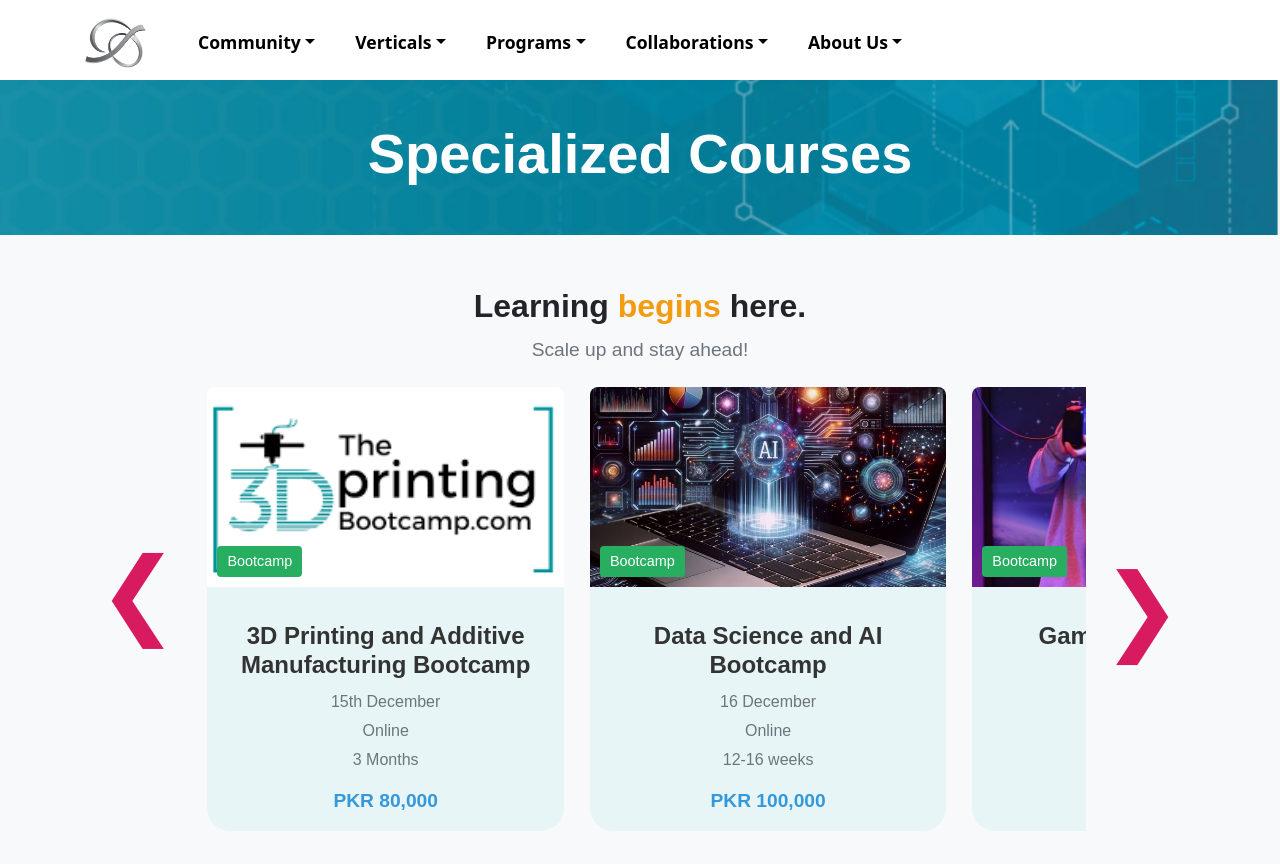
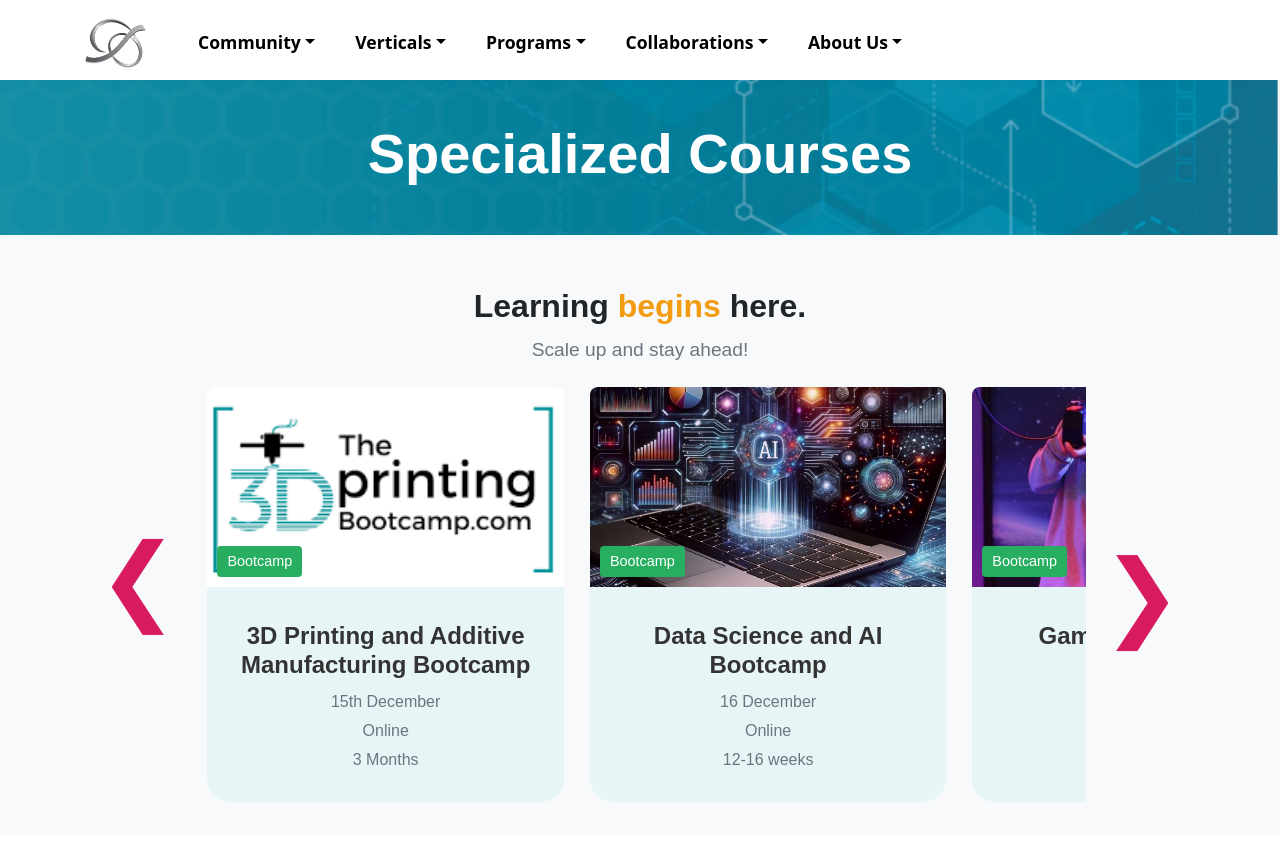
Before and after one commit to FaseehHayat21/Industry-tech-labs-4.0, a React (Vite) app: page /SpecializedCourses in a window 1280 px wide. After the commit the page ends 835 px from the top, so only its background shows below. Built offline with nearby package versions, Linux system fonts and the light colour scheme; a web font is replaced by a local one.

Commit message:
course price removed

```diff
--- a/src/component/AboutUs/InnovationBlog/Blog/Blogpost.jsx
+++ b/src/component/AboutUs/InnovationBlog/Blog/Blogpost.jsx
@@ -180,7 +180,7 @@ const BlogPost = () => {
           </section>
         </article>
       `,
-    },
+      },
 
     '3d-modeling-ecommerce': {
       title: '3D Modeling s Effects on the E-commerce Industry',
--- a/src/component/Programs/SpecializedCourses/SpecializedCourses.jsx
+++ b/src/component/Programs/SpecializedCourses/SpecializedCourses.jsx
@@ -98,7 +98,7 @@ const SpecializedCourses = () => {
                   <li>{course.mode}</li>
                   <li>{course.duration}</li>
                 </ul>
-                <div className="course-price">{course.price}</div>
+              {/* //  <div className="course-price">{course.price}</div> */}
               </div>
                 </div>
               </div>
```
